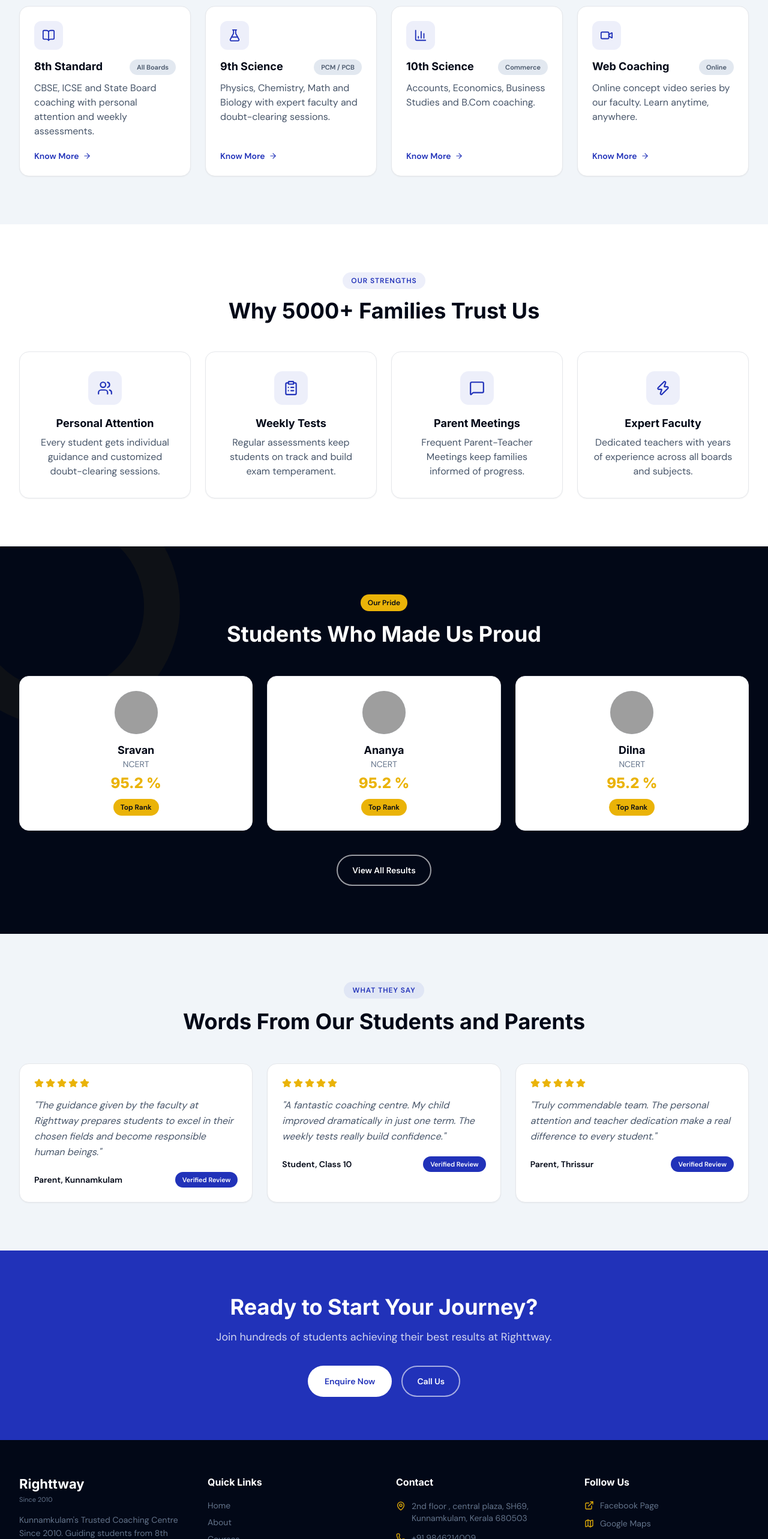
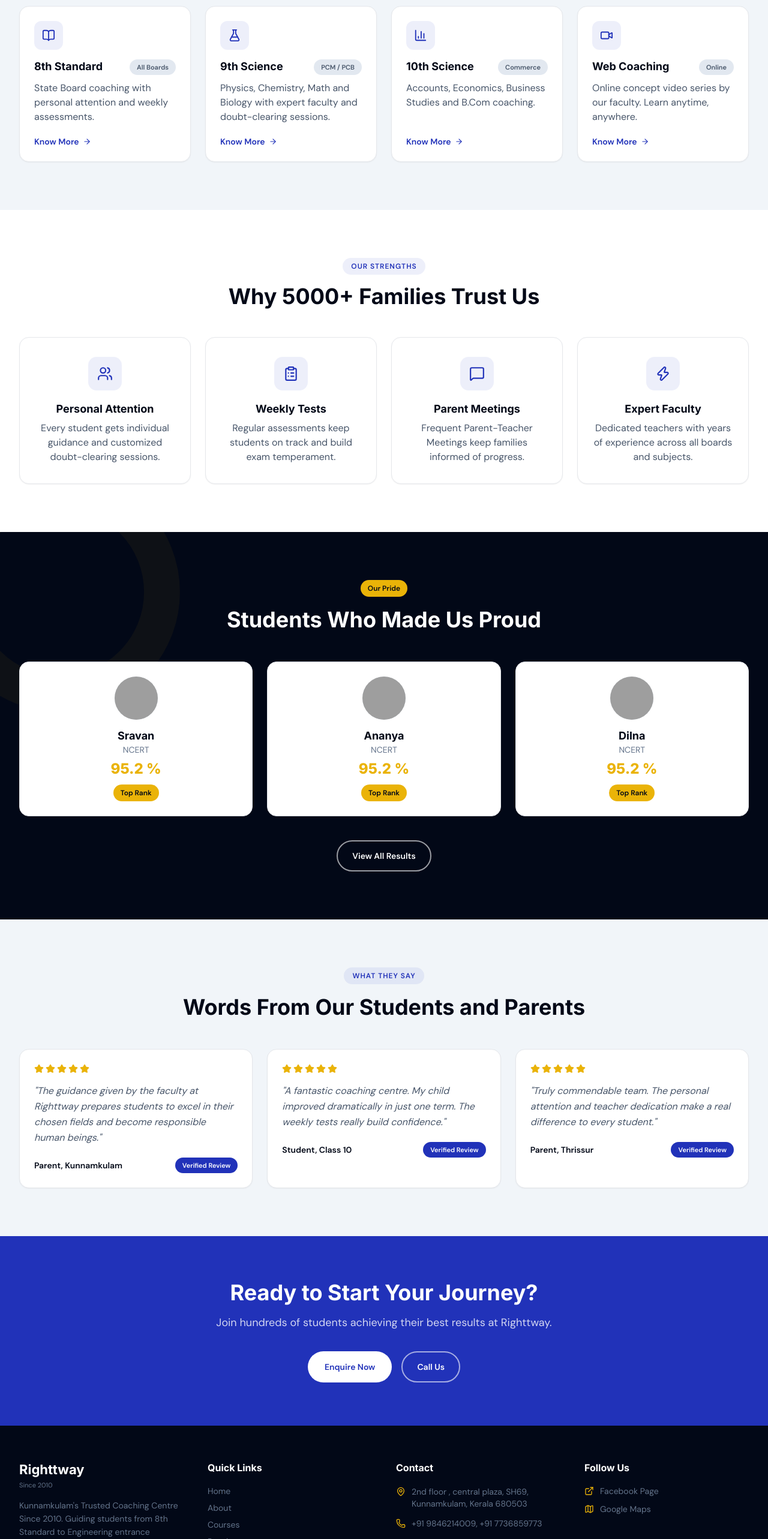
Before and after one commit to recodehive/righttway, a Next.js app: page / in a window 1280 px wide. Shown: the part 1740-4306 px from the top of the page at 60% size. Built offline with nearby package versions, Linux system fonts and the light colour scheme; grey boxes are pictures that could not be loaded.

Commit message:
added the cbse changes and phone number

```diff
--- a/app/about/page.tsx
+++ b/app/about/page.tsx
@@ -38,7 +38,7 @@ export default function AboutPage() {
                 Righttway was established in 2010 with a clear mission: to create a coaching centre in Kunnamkulam that would stand apart through personal attention, rigorous academic standards, and genuine care for every student&apos;s future.
               </p>
               <p style={{ fontFamily: 'DM Sans, sans-serif', fontSize: 18, lineHeight: '29.25px', color: '#475569', marginBottom: 20 }}>
-                Over 15 years, we have shaped thousands of students across CBSE, ICSE, and State Board syllabuses, and built a track record of strong results in JEE, NEET, and KEAM examinations.
+                Over 15 years, we have shaped thousands of students across State Board syllabuses, and built a track record of strong results in JEE, NEET, and KEAM examinations.
               </p>
               <p style={{ fontFamily: 'DM Sans, sans-serif', fontSize: 18, lineHeight: '29.25px', color: '#475569' }}>
                 Our philosophy goes beyond academics. We prepare students to excel in their chosen fields and become responsible, humble human beings ready for the challenges ahead.
--- a/app/components/Footer.tsx
+++ b/app/components/Footer.tsx
@@ -52,7 +52,7 @@ export default function Footer() {
               </div>
               <div style={{ display: 'flex', gap: 10, alignItems: 'center' }}>
                 <Phone size={16} color="#EAB308" />
-                <span style={{ fontFamily: 'DM Sans, sans-serif', fontSize: 14, color: '#64748B' }}>+91 9846214009</span>
+                <span style={{ fontFamily: 'DM Sans, sans-serif', fontSize: 14, color: '#64748B' }}>+91 9846214009, +91  7736859773</span>
               </div>
               <div style={{ display: 'flex', gap: 10, alignItems: 'center' }}>
                 <Mail size={16} color="#EAB308" />
--- a/app/components/HomePage.tsx
+++ b/app/components/HomePage.tsx
@@ -54,7 +54,7 @@ const stats = [
 ];
 
 const courses = [
-  { icon: BookOpen, title: '8th Standard', desc: 'CBSE, ICSE and State Board coaching with personal attention and weekly assessments.', badge: 'All Boards' },
+  { icon: BookOpen, title: '8th Standard', desc: 'State Board coaching with personal attention and weekly assessments.', badge: 'All Boards' },
   { icon: FlaskConical, title: '9th Science', desc: 'Physics, Chemistry, Math and Biology with expert faculty and doubt-clearing sessions.', badge: 'PCM / PCB' },
   { icon: BarChart3, title: '10th Science', desc: 'Accounts, Economics, Business Studies and B.Com coaching.', badge: 'Commerce' },
 { icon: Video, title: 'Web Coaching', desc: 'Online concept video series by our faculty. Learn anytime, anywhere.', badge: 'Online' },
--- a/app/contact/page.tsx
+++ b/app/contact/page.tsx
@@ -6,7 +6,7 @@ import { MapPin, Phone, Mail, ChevronDown, ChevronUp, Send } from 'lucide-react'
 const faqs = [
   {
     q: 'What boards do you coach for?',
-    a: 'We coach for CBSE, ICSE, and Kerala State Board from 8th to 12th Standard. We also offer specialised preparation for JEE, NEET, and KEAM.',
+    a: 'We coach for Kerala State Board from 8th to 12th Standard. We also offer specialised preparation for JEE, NEET, and KEAM.',
   },
   {
     q: 'What are the batch timings?',
```
